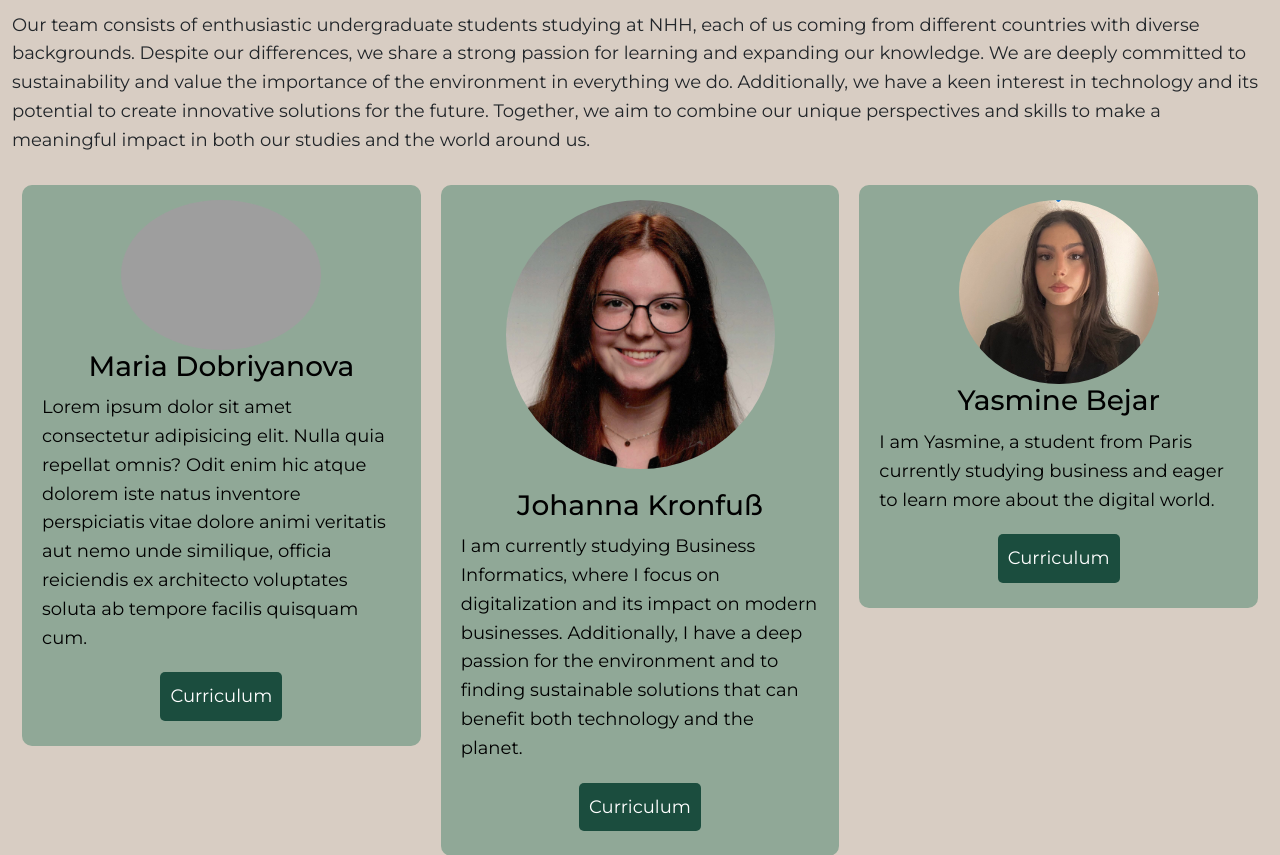
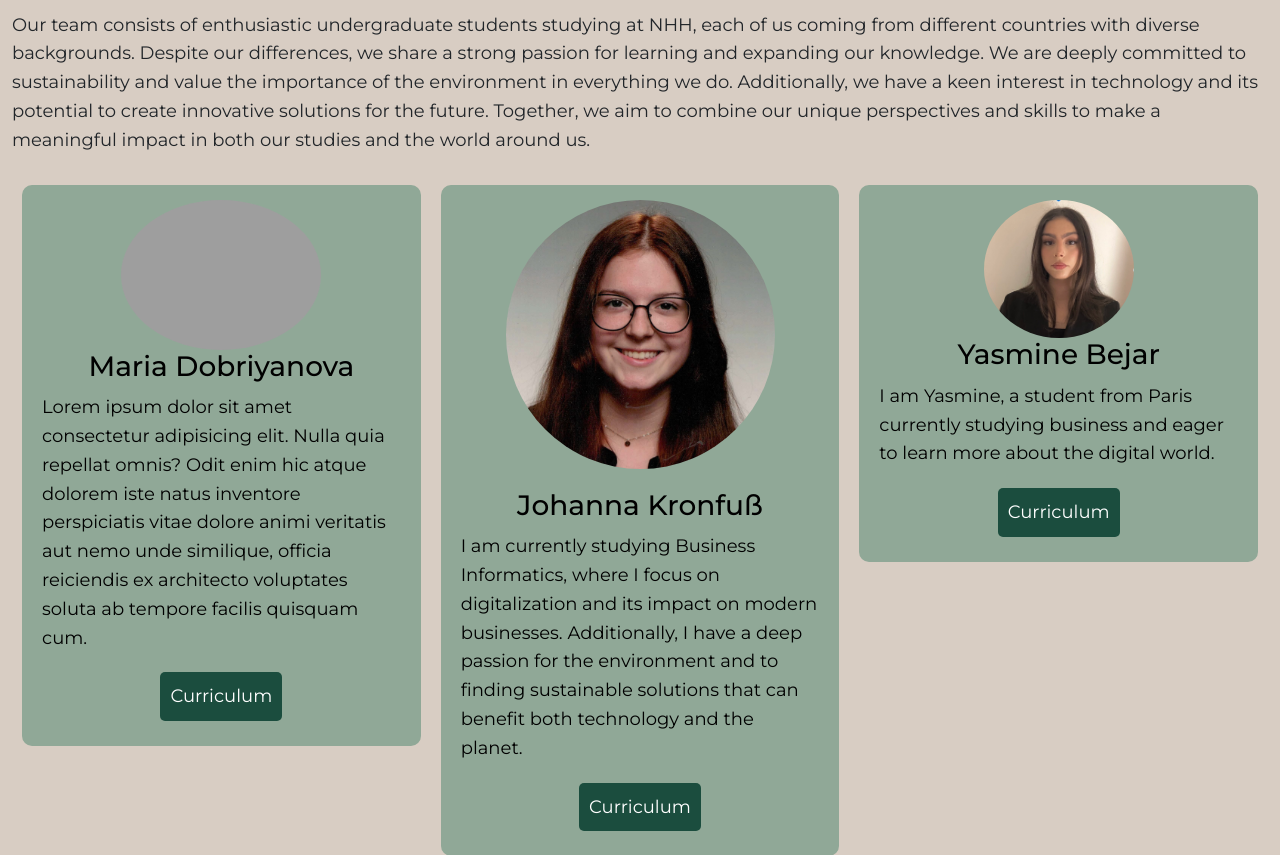
Before and after one commit to hannik3/carbon_app_v1, a Flask app: page / in a window 1280 px wide. Shown: the part 563-1418 px from the top of the page. Run offline with Flask 2, Linux system fonts and the light colour scheme; some libraries are stand-ins or nearby versions; grey boxes are pictures that could not be loaded.

Commit message:
Update home.html

```diff
--- a/capp/templates/home.html
+++ b/capp/templates/home.html
@@ -100,7 +100,7 @@
           </div>
         </div>
         <div class="box">
-          <img src="capp/static/images/Capture d’écran 2024-05-27 à 18.38.03.jpg"alt="" style="border-radius: 50%; width:200px;">
+          <img src="../static/images/Capture d’écran 2024-05-27 à 18.38.03.jpg"alt="" style="border-radius: 50%; width:150px;">
           <h3>Yasmine Bejar</h3>
           <p>  I am Yasmine, a student from Paris currently studying business and eager to learn more about the digital world.
           <div class="section_container_buttons_developers">
```
